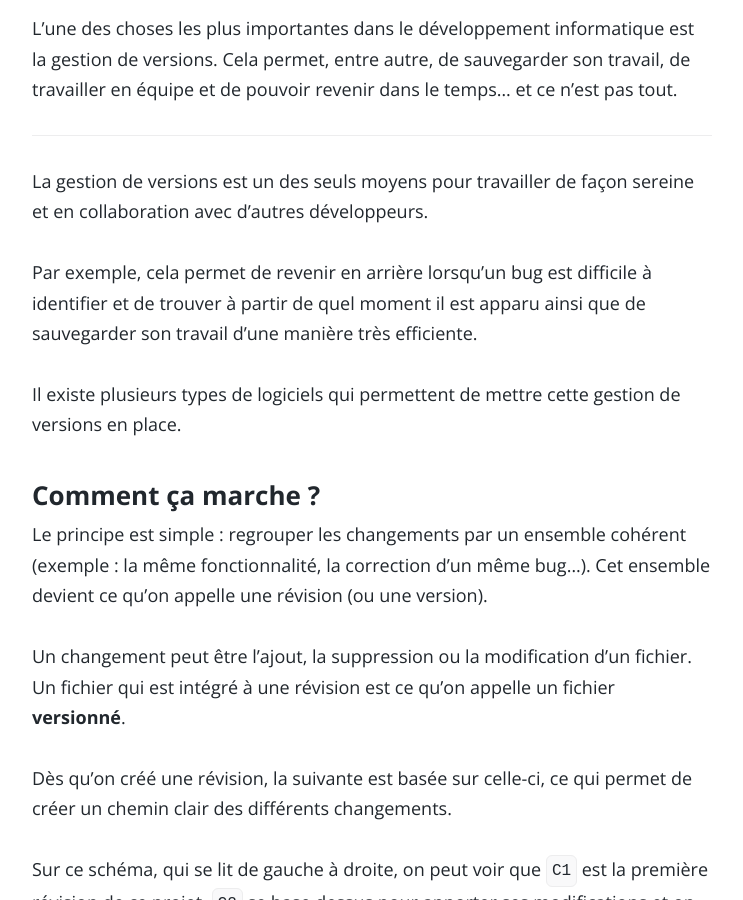
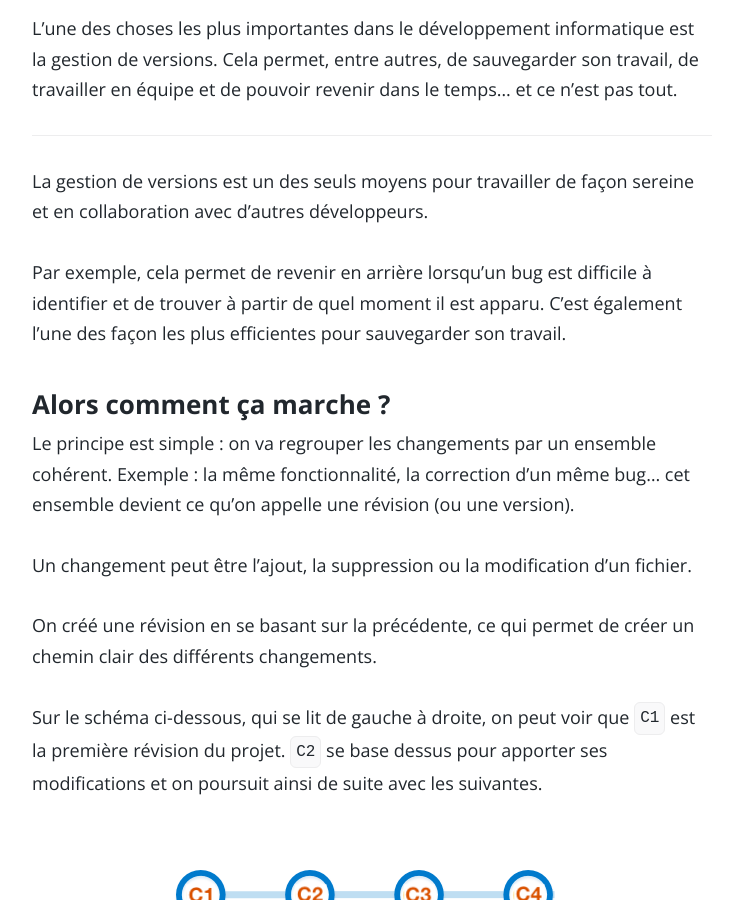
Before and after one commit to BootstrapYourCodingSkills/bootstrapyourcodingskills.github.io, a Jekyll site: the page built from _posts/2018-02-11-gestion-versions.md, in a window 1280 px wide and 900 px high, scrolled down 722 px. Shown: the whole window, without its empty margins (268-1011 px from the left). Built offline with Jekyll 4.4.1, drawn with Linux system fonts in a browser that asks for light colours; comment, search, counter and statistics services are not loaded; some of the changed text lies outside the part shown.

Commit message:
Improve 'gestion de version' post
Try to be a little bit easier to understand

```diff
--- a/_posts/2018-02-11-gestion-versions.md
+++ b/_posts/2018-02-11-gestion-versions.md
@@ -7,31 +7,29 @@ comments: true
 video: false
 ---
 
-L'une des choses les plus importantes dans le développement informatique est la gestion de versions. Cela permet, entre autre, de sauvegarder son travail, de travailler en équipe et de pouvoir revenir dans le temps... et ce n'est pas tout.
+L'une des choses les plus importantes dans le développement informatique est la gestion de versions. Cela permet, entre autres, de sauvegarder son travail, de travailler en équipe et de pouvoir revenir dans le temps... et ce n'est pas tout.
 
 * * *
 
 La gestion de versions est un des seuls moyens pour travailler de façon sereine et en collaboration avec d'autres développeurs.
 
-Par exemple, cela permet de revenir en arrière lorsqu'un bug est difficile à identifier et de trouver à partir de quel moment il est apparu ainsi que de sauvegarder son travail d'une manière très efficiente.
+Par exemple, cela permet de revenir en arrière lorsqu'un bug est difficile à identifier et de trouver à partir de quel moment il est apparu. C'est également l'une des façon les plus efficientes pour sauvegarder son travail.
 
-Il existe plusieurs types de logiciels qui permettent de mettre cette gestion de versions en place.
+### Alors comment ça marche ?
 
-### Comment ça marche ?
+Le principe est simple : on va regrouper les changements par un ensemble cohérent. Exemple : la même fonctionnalité, la correction d'un même bug... cet ensemble devient ce qu'on appelle une révision (ou une version).
 
-Le principe est simple : regrouper les changements par un ensemble cohérent (exemple : la même fonctionnalité, la correction d'un même bug...). Cet ensemble devient ce qu'on appelle une révision (ou une version).
+Un changement peut être l'ajout, la suppression ou la modification d'un fichier.
 
-Un changement peut être l'ajout, la suppression ou la modification d'un fichier. Un fichier qui est intégré à une révision est ce qu'on appelle un fichier **versionné**.
+On créé une révision en se basant sur la précédente, ce qui permet de créer un chemin clair des différents changements.
 
-Dès qu'on créé une révision, la suivante est basée sur celle-ci, ce qui permet de créer un chemin clair des différents changements.
-
-Sur ce schéma, qui se lit de gauche à droite, on peut voir que `C1` est la première révision de ce projet. `C2` se base dessus pour apporter ses modifications et on poursuit ainsi de suite avec les suivantes.
+Sur le schéma ci-dessous, qui se lit de gauche à droite, on peut voir que `C1` est la première révision du projet. `C2` se base dessus pour apporter ses modifications et on poursuit ainsi de suite avec les suivantes.
 
 ![Révision]({{ site.url }}/content/images/commits.png)
 
 /!\ A savoir qu'il n'y a pas de limite aux nombres de révisions qui peuvent suivre.
 
-De cette façon on parvient à créer un historique de toutes les modifications en conservant leur ordre d'arrivée. Il y a toujours une révision précédente, il ne peut pas y en avoir plusieurs en même temps. Grâce à ce système, on peut revenir sur une ancienne révision pour avoir un état précédant ou vérifier d'où vient un bug qu'on vient de détecter.
+De cette façon on parvient à créer un historique de toutes les modifications en conservant leurs ordres d'arrivées. Il y a toujours une seule révision précédente. Grâce à ce système on peut revenir sur une ancienne révision pour avoir un état précédant ou vérifier d'où vient un bug qu'on vient de détecter.
 
 Peu importe le langage, les outils de développement, le système d'exploitation, il est nécessaire d'avoir ce genre de logiciel.
 
@@ -39,30 +37,34 @@ Peu importe le langage, les outils de développement, le système d'exploitation
 
 Les fichiers **versionnés** sont mis à disposition sur un **dépôt**, c'est à dire un espace géré par un logiciel de gestion de versions et souvent hébergé sur un serveur externe.
 
-L'intérêt d'externaliser ce dépôt, que ce soit sur un serveur d'entreprise ou sur Internet réside dans deux choses :
+L'intérêt d'externaliser ce dépôt, que ce soit sur un serveur d'entreprise ou sur Internet (aka "le cloud")  réside dans deux choses :
 
 - que tous les collaborateurs puissent y avoir accès
 - que les données soit hébergées ailleurs que sur le seul poste du développeur.
 
-Pour pouvoir effectuer des modifications, il faut au préalable télécharger ce dépôt qui contient l'ensemble de ces fichiers.
+Pour pouvoir effectuer des modifications, il faut au préalable télécharger ce dépôt qui contient l'ensemble des fichiers **versionnés**.
 
 Par défaut, quand on récupère un dépôt, on se base sur la dernière révision créée.
 
 ### Branche
 
-Pour faciliter le travail sur plusieurs fonctionnalités à la fois, ou le travail en équipe, il est possible de créer ce qu'on appelle une branche.
+Pour faciliter le travail sur plusieurs fonctionnalités à la fois et le travail en équipe, il est possible de créer ce qu'on appelle une branche.
 
-Une branche permet de créer un autre chemin et d'y ajouter des révisions qu'on ne verra pas sur le chemin principal.
+Une branche permet de créer un autre chemin et d'y ajouter des révisions qui n'influence pas le chemin principal.
 
-On peut voir sur ce schéma qu'on a deux chemins, le principal et un autre appellé "*feature1*". On s'aperçoit également que le chemin principal est également une branche. Par convention on la nomme "master".
+On peut voir sur le schéma ci-dessous qu'on a deux chemins, le principal (en bleu) et un autre qu'on a appellé "*feature1*". On peut également se rendre compte que le chemin principal est une branche. qu'on nomme "master" par convention.
 
 ![Branche]({{ site.url }}/content/images/branch.png)
 
-Pour créer une autre branche, on part d'une révision de départ, ici on vient de la deuxième révision de la branche **master**. De la même façon que pour la branche principale, on y ajoute des révisions, une à la fois. Quand la fonctionnalité est terminée et validée, on peut **merger** cette branche dans la branche principale.
+Pour créer une autre branche, on part d'une révision de départ. Ici on vient de la deuxième révision de la branche **master**.
 
-Cette façon de faire permet à deux personnes de travailler en parallèle sans être dérangé par le développement de l'autre.
+De la même façon que pour la branche principale, on y ajoute des révisions, une à la fois.
 
-C'est pour cette raison qu'on parle souvent d'arbre de révision ou d'arborescence. Chaque branche contient des noeuds (ou feuille, ou révision) qui viennent d'un tronc commun.
+Quand la fonctionnalité est terminée et validée, on peut **merger** (ou *fusionner* en français) cette branche dans la branche principale. Cette fusion va apporter toutes les révisions de la branche de développement dans la branche principale.
+
+Cette façon de faire permet à deux personnes de travailler en parallèle sans être dérangé par le développement de l'autre ou d'éviter d'apporter des changements non testé sur la branche de livraison du produit.
+
+C'est pour cette raison qu'on parle souvent d'arbre de révision ou d'arborescence. Chaque branche contient des noeuds (ou révision) qui viennent d'un tronc commun.
 
 L'objectif pour les équipes est de rendre cet arbre le plus lisible possible et de veuiller à ce que tout le monde respecte le workflow des autres développeurs.
 
@@ -94,8 +100,16 @@ Les logiciels [Mercurial](https://www.mercurial-scm.org/) et [Git](https://git-s
 
 ### Git
 
-Il existe bien sûr d'autres outils que je ne mentionne pas mais je voulais mettre en avant [Git](https://git-scm.com/) qui est le logiciel le plus utilisé pour la gestion de versions.
+Il existe bien sûr d'autres outils que je ne mentionne pas mais je voulais mettre en avant [Git](https://git-scm.com/) qui est le logiciel le plus populaire pour la gestion de versions.
 
-Il existe énormément de services qui sont basés dessus dont le plus connus, [Github](https://github.com/) qui regroupe des milliers de bibliothèque open-source, d'exemple de code ou divers outils... On peut également citer [Bitbucket](https://bitbucket.org/product) ou [GitLab](https://about.gitlab.com/) qui permettent d'héberger ses dépôts Git et offrent d'autres services plus poussés à partir du code source.
+Il existe énormément de services qui sont basés dessus dont le plus connus : [Github](https://github.com/) qui regroupe des milliers de bibliothèque open-source, d'exemple de code ou divers outils... On peut également citer [Bitbucket](https://bitbucket.org/product) ou [GitLab](https://about.gitlab.com/) qui permettent d'héberger ses dépôts Git et offrent d'autres services plus poussés à partir du code source.
 
 Git est probablement le logiciel le plus complet malgré le fait qu'il soit complexe à appréhender et demande un effort particulier à prendre en main.
+
+### Conclusion
+
+Vous l'avez peut-être compris mais il est obligatoire d'utiliser ce genre d'outils pour créer et développer sereinement son site web, son application ou tout autre projet  informatique.
+
+Il est indispensable de l'utiliser quand on développe à plusieurs mais aussi nécessaire quand on est développe seul grâce aux différentes garanties et la sécurité qu'il propose.
+
+Ce n'est d'ailleurs que le début des bonnes pratiques à mettre en place pour être sûr de ne pas tout casser à révision.
```
Also changed, not shown: other parts of _posts/2018-02-11-gestion-versions.md (+6 -2 lines).
